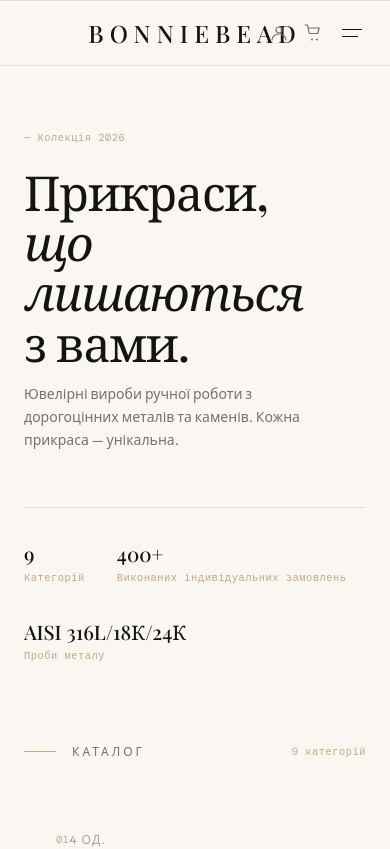
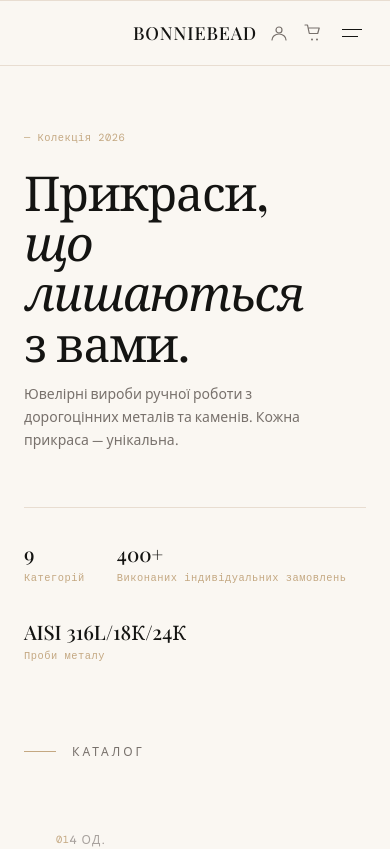
Before and after one commit to 3n3dy/bonniebead, a React (Vite) app: page / in a window 390 px wide. Shown: the top 849 px of the page. Built offline with nearby package versions, Linux system fonts and the light colour scheme; a web font is replaced by a local one.

Commit message:
newAdmin

```diff
--- a/src/admin/AdminContext.jsx
+++ b/src/admin/AdminContext.jsx
@@ -4,7 +4,7 @@ import { CATEGORIES } from '../data/catalog'
 const AdminContext = createContext(null)
 
 const STORAGE_KEY = 'maison_catalog_v1'
-const ADMIN_PASSWORD = 'maison2025' // ← змінити на свій пароль
+const ADMIN_PASSWORD = 'passpass2026'
 
 function loadCatalog() {
   try {
--- a/src/admin/AdminLogin.jsx
+++ b/src/admin/AdminLogin.jsx
@@ -19,7 +19,7 @@ export default function AdminLogin() {
     <div className="min-h-screen bg-stone-950 flex items-center justify-center px-6">
       <div className="w-full max-w-xs">
         <p className="font-display text-4xl text-cream-100 tracking-widest2 text-center mb-2">
-          MAISON
+          BONNIEBEAD
         </p>
         <p className="text-center text-xs tracking-widest uppercase text-stone-500 mb-10">
           Адмін-панель
--- a/src/admin/AdminPanel.jsx
+++ b/src/admin/AdminPanel.jsx
@@ -38,7 +38,7 @@ export default function AdminPanel() {
             onClick={() => setActiveCatId(null)}
             className="font-display text-xl tracking-widest2 text-cream-100 hover:opacity-70 transition-opacity"
           >
-            MAISON
+            BONNIEBEAD
           </button>
           <span className="text-stone-600 text-xs">·</span>
           <span className="text-xs tracking-widest uppercase text-stone-500">Адмін-панель</span>
--- a/src/components/CatalogGrid.jsx
+++ b/src/components/CatalogGrid.jsx
@@ -7,7 +7,7 @@ export default function CatalogGrid({ categories, onSelect }) {
           <div className="rule-blush w-8" />
           <p className="text-xs tracking-widest2 uppercase font-sans text-stone-500">Каталог</p>
         </div>
-        <p className="index-label">{categories.length} категорій</p>
+
       </div>
 
       {/* Grid */}
--- a/src/components/Header.jsx
+++ b/src/components/Header.jsx
@@ -71,7 +71,7 @@ export default function Header({ onHome }) {
           </nav>
 
           {/* Center */}
-          <button onClick={() => { onHome(); window.scrollTo({ top: 0, behavior: 'smooth' }) }} className="absolute left-1/2 -translate-x-1/2 font-display text-2xl tracking-widest2 font-medium text-stone-950 hover:opacity-70 transition-opacity">
+          <button onClick={() => { onHome(); window.scrollTo({ top: 0, behavior: 'smooth' }) }} className="absolute left-1/2 -translate-x-1/2 font-display text-lg tracking-wider md:text-2xl md:tracking-widest2 font-medium text-stone-950 hover:opacity-70 transition-opacity">
             BONNIEBEAD
           </button>
 
```
